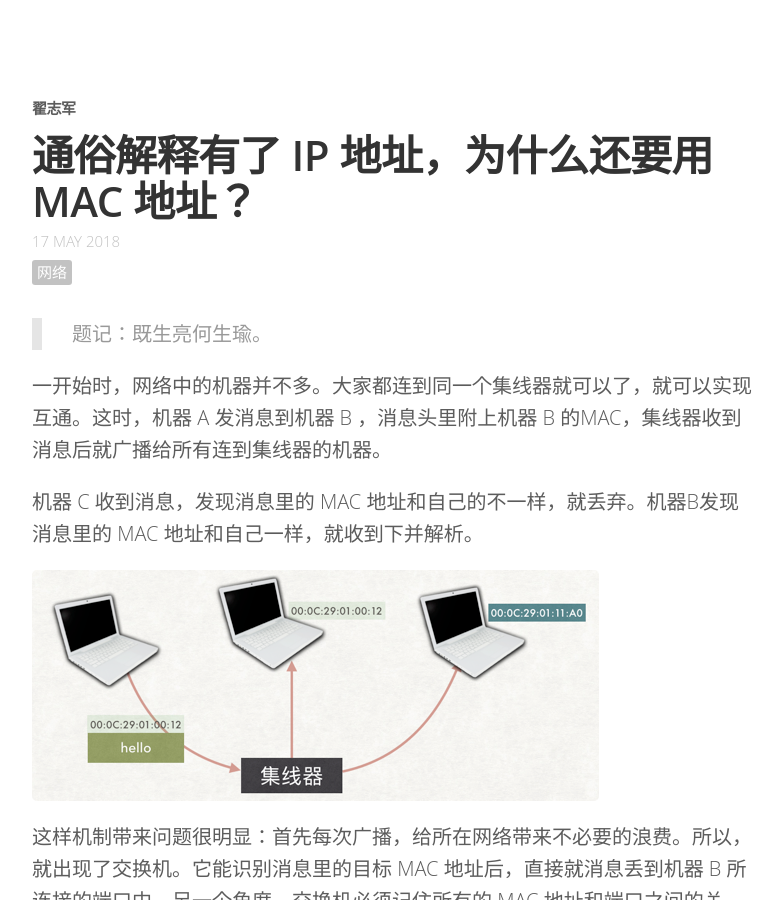
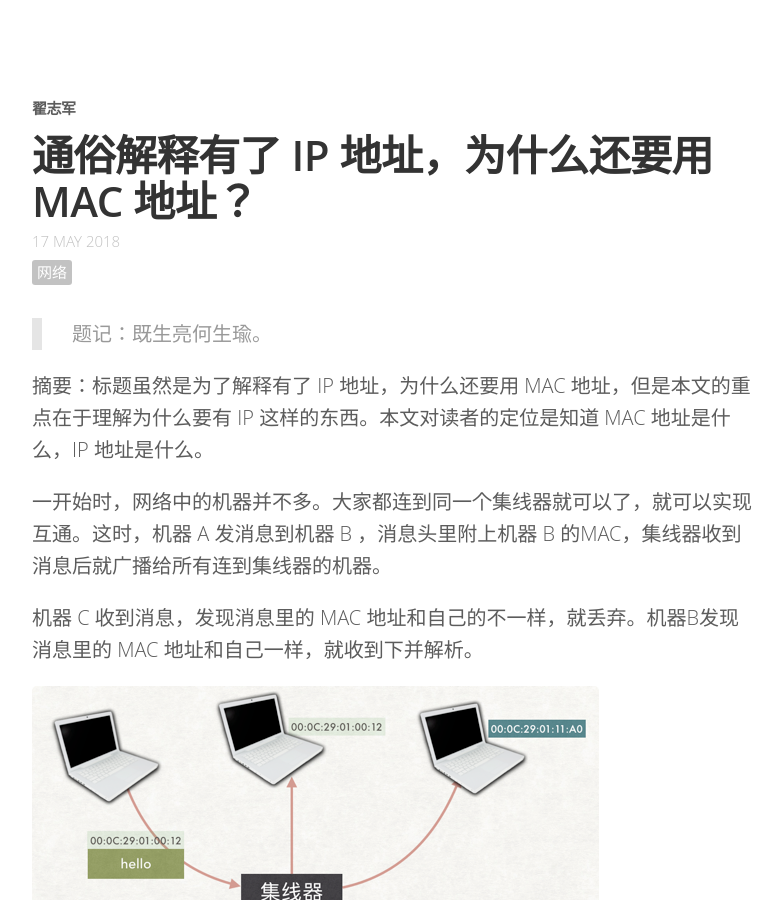
Before and after one commit to stayfoolish666/zacker330.github.io, a Jekyll site: the page built from _posts/2018-5-17-understand-mac-ip.md, in a window 1280 px wide and 900 px high. Shown: the whole window, without its empty margins (248-1030 px from the left). Built offline with Jekyll 4.4.1, drawn with Linux system fonts in a browser that asks for light colours; comment, search, counter and statistics services are not loaded.

Commit message:
加一个摘要

```diff
--- a/_posts/2018-5-17-understand-mac-ip.md
+++ b/_posts/2018-5-17-understand-mac-ip.md
@@ -8,6 +8,8 @@ comments: true
 share: true
 ---
 > 题记：既生亮何生瑜。
+
+摘要：标题虽然是为了解释有了 IP 地址，为什么还要用 MAC 地址，但是本文的重点在于理解为什么要有 IP 这样的东西。本文对读者的定位是知道 MAC 地址是什么，IP 地址是什么。
 
 一开始时，网络中的机器并不多。大家都连到同一个集线器就可以了，就可以实现互通。这时，机器 A 发消息到机器 B ，消息头里附上机器 B 的MAC，集线器收到消息后就广播给所有连到集线器的机器。
 
```
